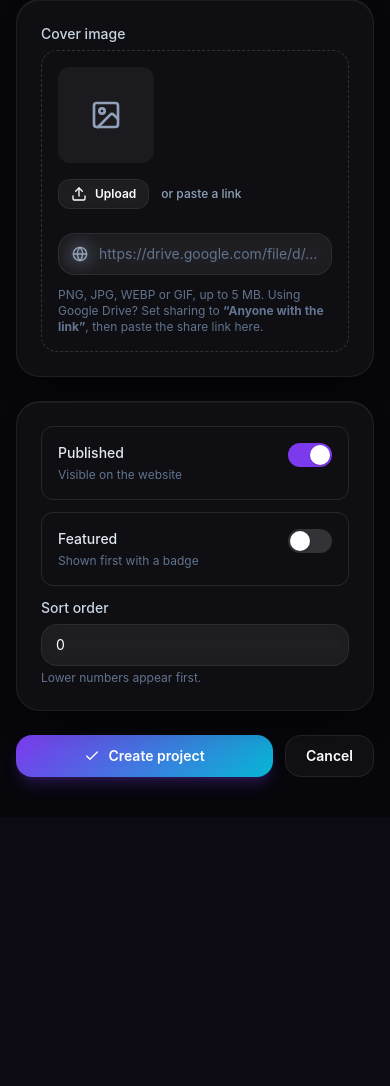
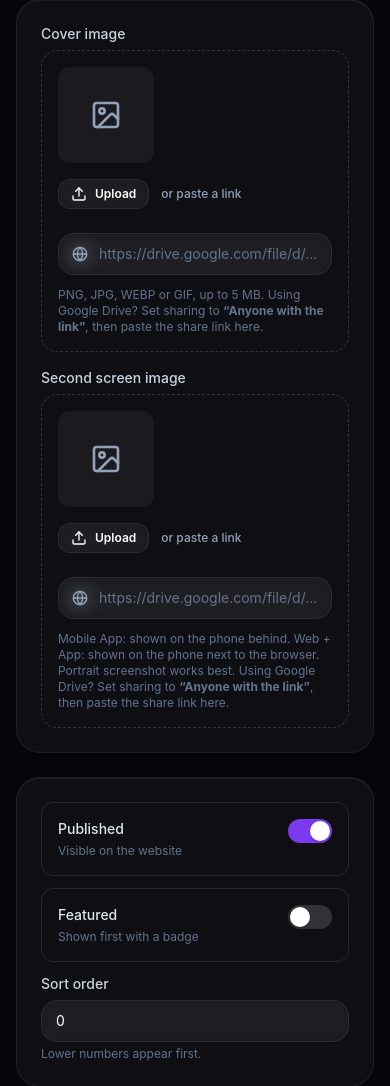
Before and after one commit to waliullah8328/waliullahPortfolio, a Laravel app: page /admin/projects/create in a window 390 px wide. Shown: the part 1694-2780 px from the top of the page. Before the commit the page ends 2480 px from the top, so only its background shows below. Run offline with Laravel 12, Linux system fonts and the light colour scheme; a user stored in the database is signed in; data comes from the database, SQL or seed files in the repository; style sheets or scripts are compiled from the project's sources; some libraries are stand-ins or nearby versions.

Commit message:
Projects: second screen image for app/phone mockups
Co-Authored-By: Claude Opus 5.5 <noreply@anthropic.com>

```diff
--- a/app/Console/Commands/CopyContent.php
+++ b/app/Console/Commands/CopyContent.php
@@ -125,7 +125,7 @@ class CopyContent extends Command
         $found = DB::connection($source)->table('settings')->where('value', 'like', 'uploads/%')->pluck('key')
             ->map(fn ($k) => "Settings → {$k}");
 
-        foreach (['projects' => 'image', 'posts' => 'cover_image', 'testimonials' => 'avatar'] as $table => $col) {
+        foreach ([['projects', 'image'], ['projects', 'screen_image'], ['posts', 'cover_image'], ['testimonials', 'avatar']] as [$table, $col]) {
             if (Schema::connection($source)->hasColumn($table, $col)) {
                 $found = $found->merge($local(DB::connection($source)->table($table), $col)->count()
                     ? ["{$table} ({$col})"] : []);
--- a/app/Http/Controllers/Admin/ProjectController.php
+++ b/app/Http/Controllers/Admin/ProjectController.php
@@ -30,6 +30,7 @@ class ProjectController extends Controller
         $data = $this->validated($request);
         $data['slug'] = $this->uniqueSlug(Project::class, $request->slug, $data['title']);
         $data['image'] = Media::replace($request->file('image'), null, 'projects', $request->input('image_link'));
+        $data['screen_image'] = Media::replace($request->file('screen_image'), null, 'projects', $request->input('screen_image_link'));
 
         Project::create($data);
 
@@ -52,6 +53,12 @@ class ProjectController extends Controller
         }
         $data['image'] = Media::replace($request->file('image'), $project->image, 'projects', $request->input('image_link'));
 
+        if ($request->boolean('remove_screen_image')) {
+            Media::delete($project->screen_image);
+            $project->screen_image = null;
+        }
+        $data['screen_image'] = Media::replace($request->file('screen_image'), $project->screen_image, 'projects', $request->input('screen_image_link'));
+
         $project->update($data);
 
         return redirect()->route('admin.projects.index')->with('success', 'Project updated.');
@@ -60,6 +67,7 @@ class ProjectController extends Controller
     public function destroy(Project $project)
     {
         Media::delete($project->image);
+        Media::delete($project->screen_image);
         $project->delete();
 
         return back()->with('success', 'Project deleted.');
@@ -82,8 +90,10 @@ class ProjectController extends Controller
             'sort_order' => ['nullable', 'integer'],
             'image' => ['nullable', 'image', 'max:5120'],
             'image_link' => ['nullable', 'url', 'max:2048'],
+            'screen_image' => ['nullable', 'image', 'max:5120'],
+            'screen_image_link' => ['nullable', 'url', 'max:2048'],
         ]);
-        unset($data['image'], $data['image_link'], $data['slug']);
+        unset($data['image'], $data['image_link'], $data['screen_image'], $data['screen_image_link'], $data['slug']);
 
         if ($data['type'] === 'website') {
             $data['app_store_url'] = $data['play_store_url'] = null;
--- a/app/Models/Project.php
+++ b/app/Models/Project.php
@@ -10,7 +10,7 @@ use Illuminate\Support\Str;
 class Project extends Model
 {
     protected $fillable = [
-        'title', 'slug', 'category', 'type', 'summary', 'description', 'image', 'tech_stack',
+        'title', 'slug', 'category', 'type', 'summary', 'description', 'image', 'screen_image', 'tech_stack',
         'live_url', 'repo_url', 'app_store_url', 'play_store_url', 'is_featured', 'is_published', 'sort_order',
     ];
 
@@ -60,6 +60,11 @@ class Project extends Model
         return Media::url($this->image);
     }
 
+    public function getScreenImageUrlAttribute(): ?string
+    {
+        return Media::url($this->screen_image);
+    }
+
     public function getHtmlAttribute(): string
     {
         return Str::markdown($this->description ?? '', ['html_input' => 'strip', 'allow_unsafe_links' => false]);
--- a/resources/css/app.css
+++ b/resources/css/app.css
@@ -364,6 +364,7 @@
 .prose-content > :first-child { margin-top: 0; }
 .pm-large .pm-phone-center { width: 24%; }
 .pm-large .pm-phone-back { width: 21%; }
+.pm-phone-back.has-img { opacity: .9; }
 .pm-phone-back .pm-screen { background-image: linear-gradient(160deg, color-mix(in oklab, var(--accent) 30%, transparent), color-mix(in oklab, var(--accent-2) 20%, transparent)); }
 
 /* ---------- Hero phone (Flutter profile app) ---------- */
--- a/resources/views/admin/projects/form.blade.php
+++ b/resources/views/admin/projects/form.blade.php
@@ -70,6 +70,9 @@
         <div class="space-y-6">
             <div class="card space-y-4 p-6">
                 <x-admin.image-input name="image" label="Cover image" :current="$project->image_url" :link="$project->image" />
+                <x-admin.image-input name="screen_image" label="Second screen image" remove-name="remove_screen_image"
+                    :current="$project->screen_image_url" :link="$project->screen_image"
+                    help="Mobile App: shown on the phone behind. Web + App: shown on the phone next to the browser. Portrait screenshot works best." />
             </div>
             <div class="card space-y-3 p-6">
                 <x-admin.toggle name="is_published" label="Published" help="Visible on the website" :checked="old('is_published', $project->is_published)" />
```
Also changed, not shown: resources/views/site/partials/project-media.blade.php (+9 -3 lines), database/migrations/2026_11_22_000001_add_screen_image_to_projects.php (added).
